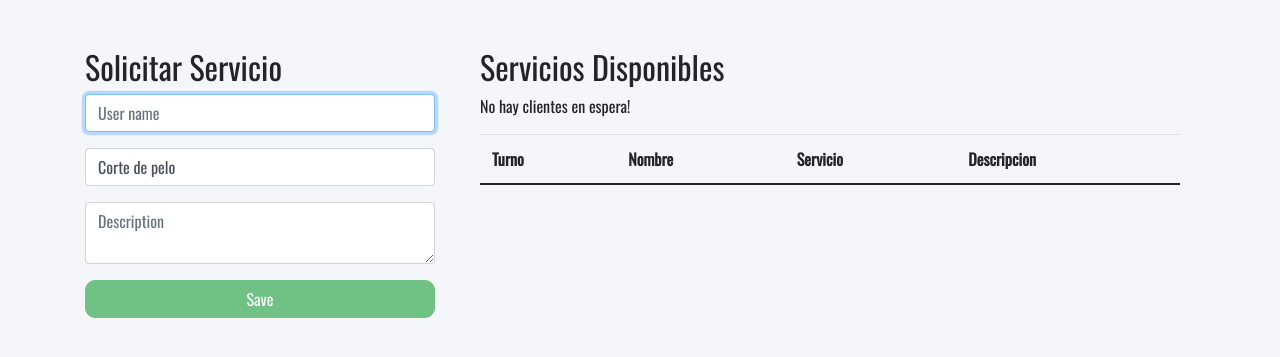
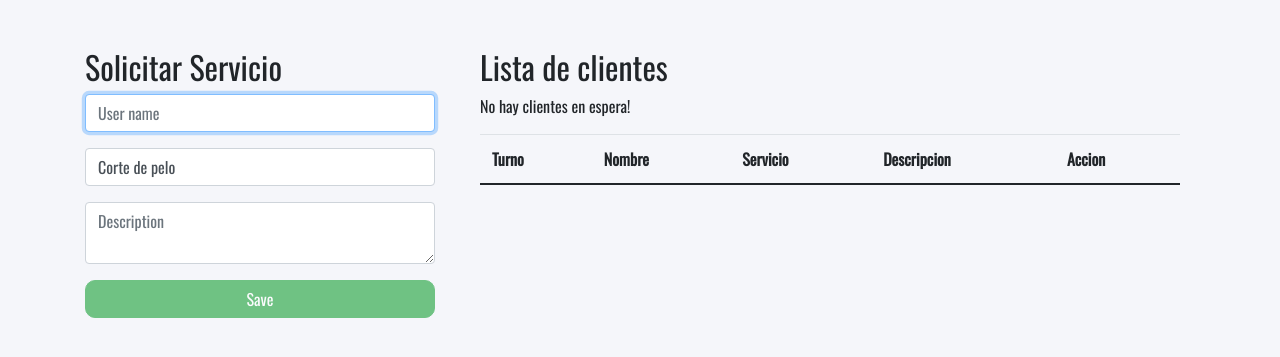
Before and after one commit to lazalajochy/cicloContable, a Node server app: page /links/requestService in a window 1280 px wide. Shown: the part 56-413 px from the top of the page. Run offline with Node 20, Linux system fonts and the light colour scheme; the visitor is signed in with stand-in values (Sample User, id 1); data that the repository does not hold is empty; some libraries are stand-ins or nearby versions.

Commit message:
adding the action button

```diff
--- a/src/views/links/onhold.hbs
+++ b/src/views/links/onhold.hbs
@@ -30,8 +30,6 @@
                         {{/each}}
                     </tbody>
                 </table>
-
-
         </div>
     </div>
 </div>
--- a/src/views/links/requestService.hbs
+++ b/src/views/links/requestService.hbs
@@ -34,7 +34,7 @@
          <div class="container">
             <div class="panel panel-default">
                <div class="panel-heading">
-                  <h2 class="panel-title">Servicios Disponibles</h2>
+                  <h2 class="panel-title">Lista de clientes</h2>
                </div>
             </div>
 			{{#if user}}
@@ -45,6 +45,7 @@
 						 <th>Nombre</th>
                    <th>Servicio</th>
 						 <th>Descripcion</th>
+                   <th>Accion</th>
 					 </tr>
 				 </thead>
 				 <tbody>
```
